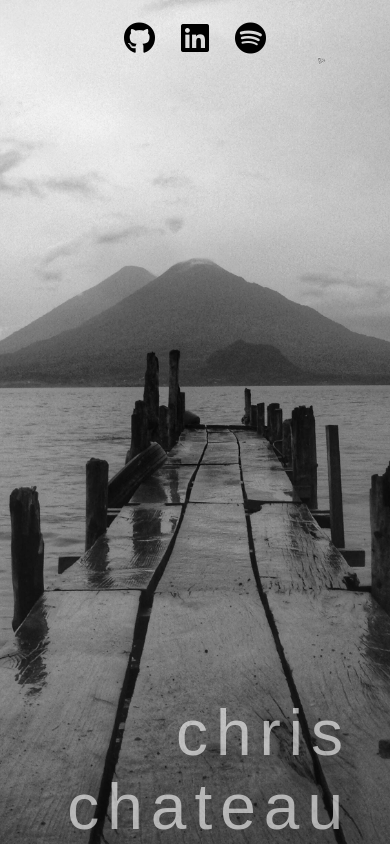
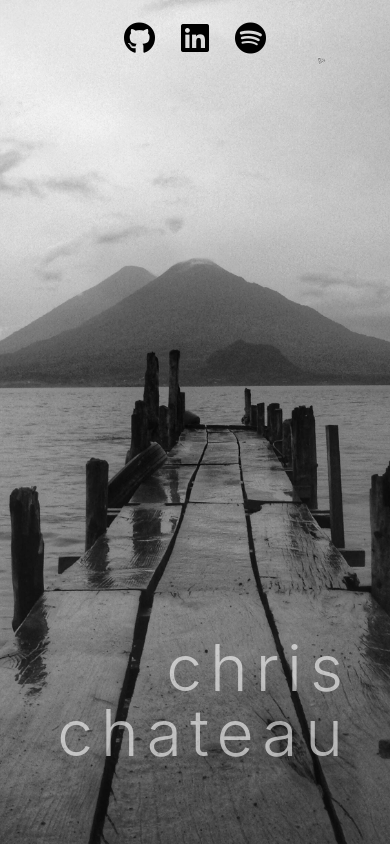
Before and after one commit to christopherchateau/personal-site, a React (Create React App) app: page / in a window 390 px wide. Shown: the top 846 px of the page. Built offline with nearby package versions, Linux system fonts and the light colour scheme.

Commit message:
Add blinkingText function, call in componentDidMount after 3 seconds

```diff
--- a/src/App.css
+++ b/src/App.css
@@ -56,13 +56,15 @@ body {
 .name {
   animation: in 2.5s ease-out forwards;
   bottom: 0;
-  display: flex;
-  font-family: Arial, Helvetica, sans-serif;
-  font-size: 8.5rem;
-  justify-content: flex-end;
+  line-height: 0.2;
   position: absolute;
   right: 10vw;
   text-align: right;
+}
+
+.name h1 {
+  font-size: 8.5rem;
+  font-weight: 300;
 }
 
 @keyframes in {
@@ -75,6 +77,12 @@ body {
     color: white;
     letter-spacing: 8px;
   }
+}
+
+.blink {
+  background: white;
+  color: black;
+  opacity: 0.8;
 }
 
 .proj-title,
@@ -523,7 +531,7 @@ body {
     position: relative;
   }
 
-  .name {
+  .name h1 {
     font-size: 8rem;
   }
 }
@@ -592,7 +600,7 @@ body {
 }
 
 @media screen and (max-width: 650px) {
-  .name {
+  .name h1 {
     font-size: 5rem;
   }
 
@@ -605,6 +613,7 @@ body {
   .cc-title {
     font-size: 2.5rem;
   }
+
   .hello-text {
     font-size: 1.5rem;
   }
@@ -674,7 +683,10 @@ body {
 
 @media screen and (max-width: 445px) {
   .name {
-    bottom: 6vh;
+    margin-bottom: 6vh;
+  }
+
+  .name h1 {
     font-size: 4rem;
   }
 
@@ -702,7 +714,7 @@ body {
 }
 
 @media screen and (max-width: 370px) {
-  .name {
+  .name h1 {
     font-size: 3rem;
   }
 
--- a/src/App.js
+++ b/src/App.js
@@ -14,6 +14,9 @@ class App extends Component {
 
   componentDidMount = () => {
     this.generateColors();
+    setTimeout(() => {
+      this.blinkingText();
+    }, 3500);
 
     $(window).scroll(() => {
       this.anchorLinks();
@@ -29,6 +32,16 @@ class App extends Component {
 
   updatePageOffset = () => {
     this.setState({ offset: window.pageYOffset });
+  };
+
+  blinkingText = () => {
+    $(".chateaU").addClass("blink");
+    setTimeout(() => {
+      $(".chateaU").removeClass("blink");
+    }, 1000);
+    setTimeout(() => {
+      this.blinkingText();
+    }, 2000);
   };
 
   handleEmailClick = () => {
@@ -109,9 +122,10 @@ class App extends Component {
               opacity: 0.6 - this.state.offset * 0.001
             }}
           >
-            chris
-            <br />
-            chateau
+            <h1>chris</h1>
+            <h1>
+              chatea<span className="chateaU">u</span>
+            </h1>
           </div>
         </section>
         <section className="proj-section">
```
